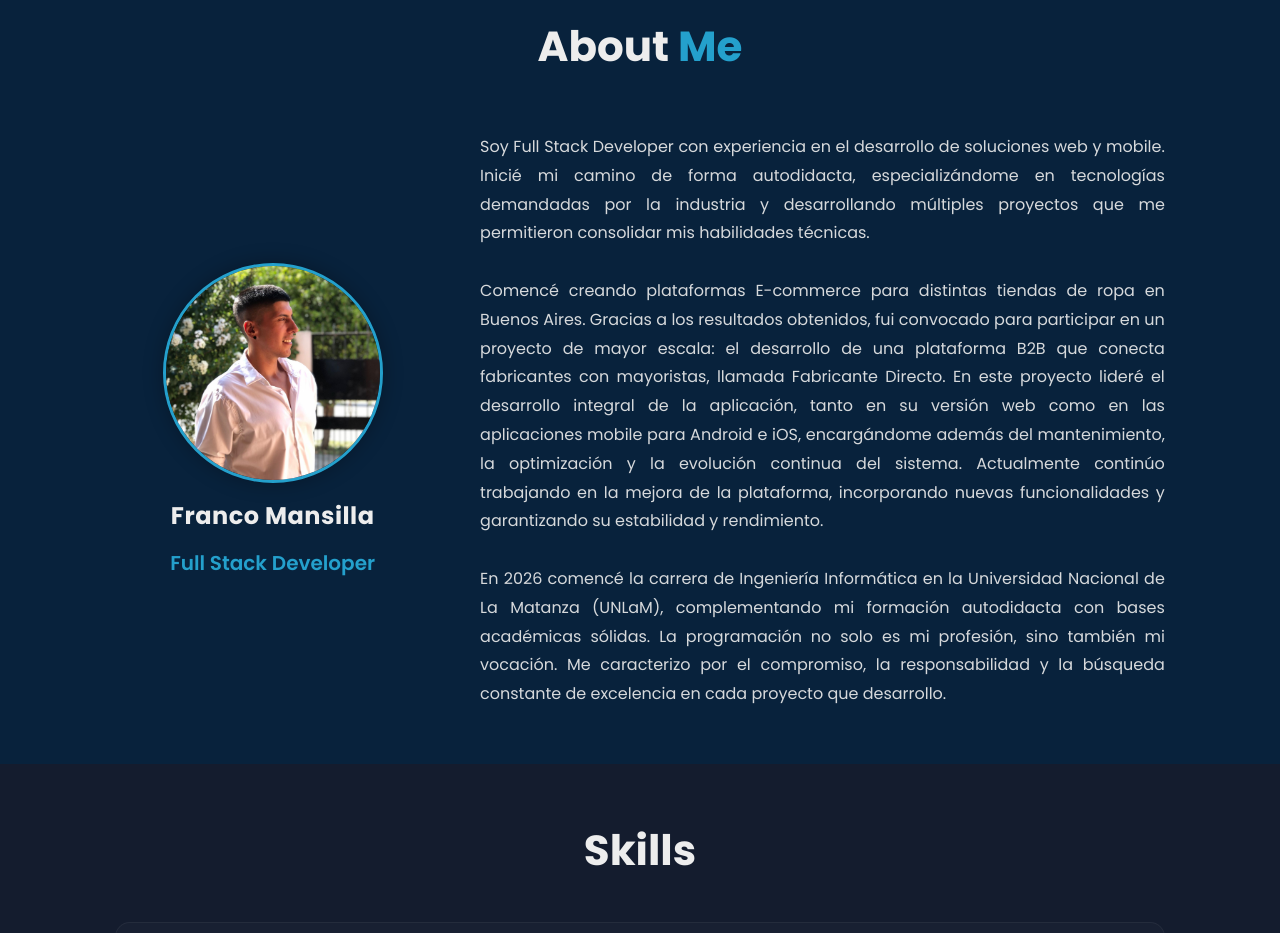
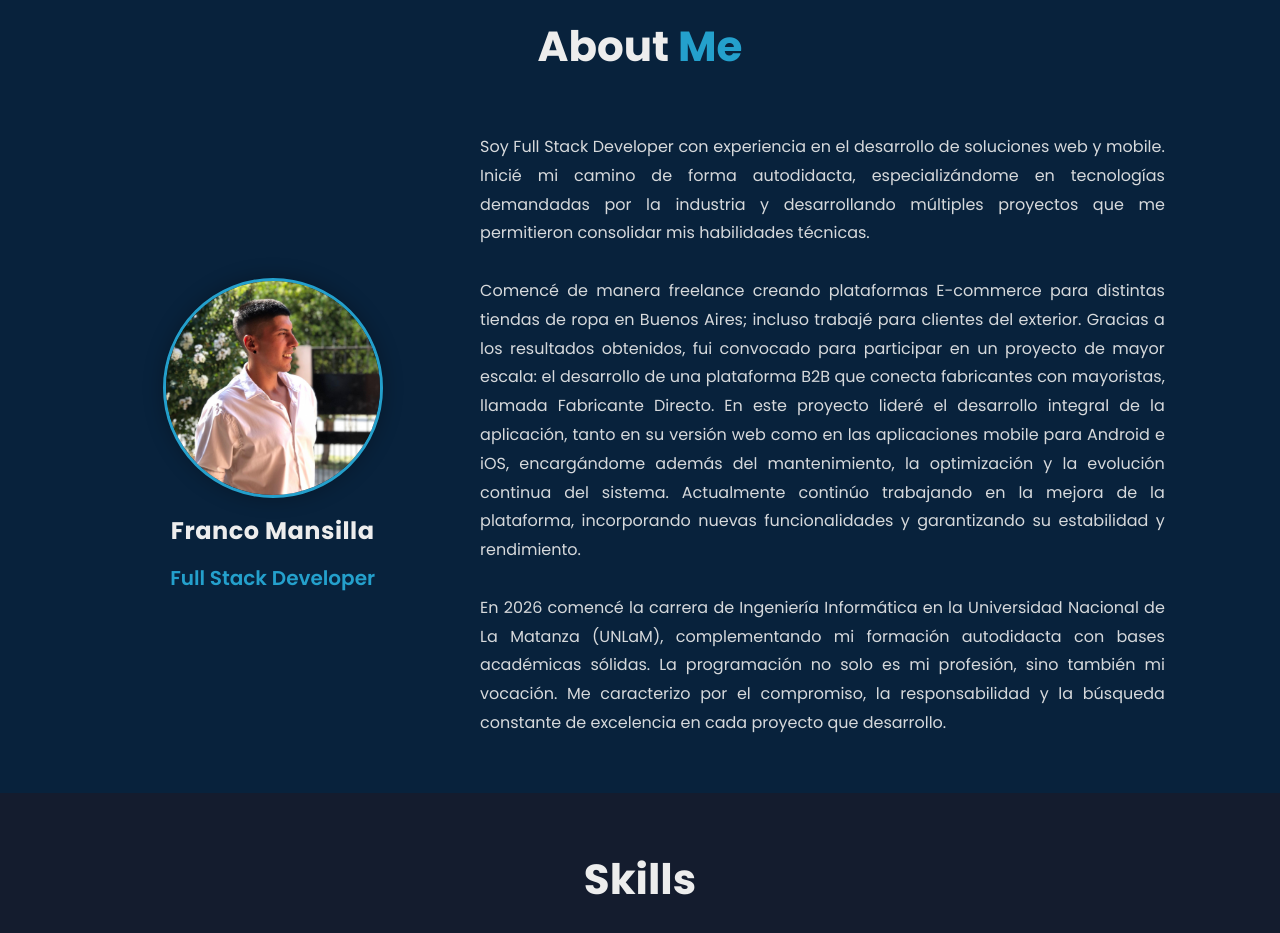
Before and after one commit to frangabriel13/portfolio, a React (Vite) app: page / in a window 1280 px wide. Shown: the part 840-1773 px from the top of the page. Built offline with nearby package versions, Linux system fonts and the light colour scheme.

Commit message:
cambios en about

```diff
--- a/src/components/about/About.jsx
+++ b/src/components/about/About.jsx
@@ -36,9 +36,10 @@ const About = () => {
             especializándome en tecnologías demandadas por la industria y desarrollando múltiples proyectos que me permitieron consolidar mis habilidades
             técnicas. <br /><br />
 
-            Comencé creando plataformas E-commerce para distintas tiendas de ropa en Buenos Aires. Gracias a los resultados obtenidos,
-            fui convocado para participar en un proyecto de mayor escala: el desarrollo de una plataforma B2B que conecta fabricantes con mayoristas,
-            llamada Fabricante Directo. En este proyecto lideré el desarrollo integral de la aplicación,
+            Comencé de manera freelance creando plataformas E-commerce para distintas tiendas de ropa en Buenos Aires; incluso trabajé para clientes del exterior.
+            Gracias a los resultados obtenidos, fui convocado para participar en un proyecto de mayor escala:
+            el desarrollo de una plataforma B2B que conecta fabricantes con mayoristas, llamada Fabricante Directo.
+            En este proyecto lideré el desarrollo integral de la aplicación,
             tanto en su versión web como en las aplicaciones mobile para Android e iOS, encargándome además del mantenimiento,
             la optimización y la evolución continua del sistema. Actualmente continúo trabajando en la mejora de la plataforma,
             incorporando nuevas funcionalidades y garantizando su estabilidad y rendimiento. <br /><br />
```
